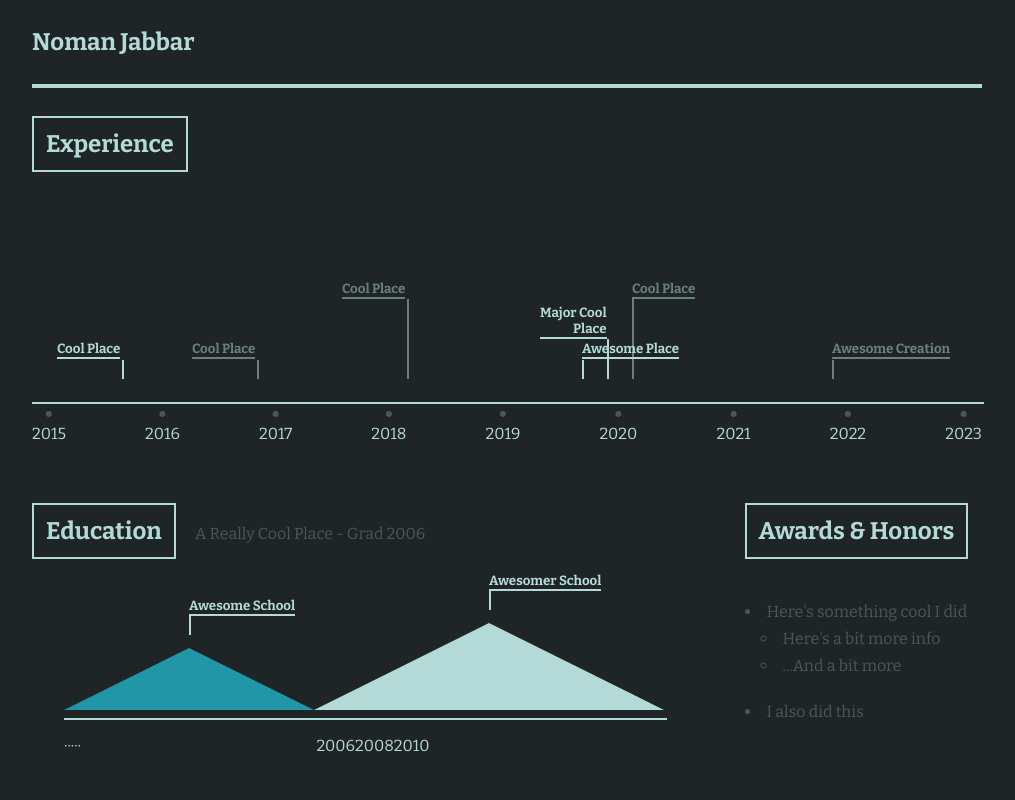
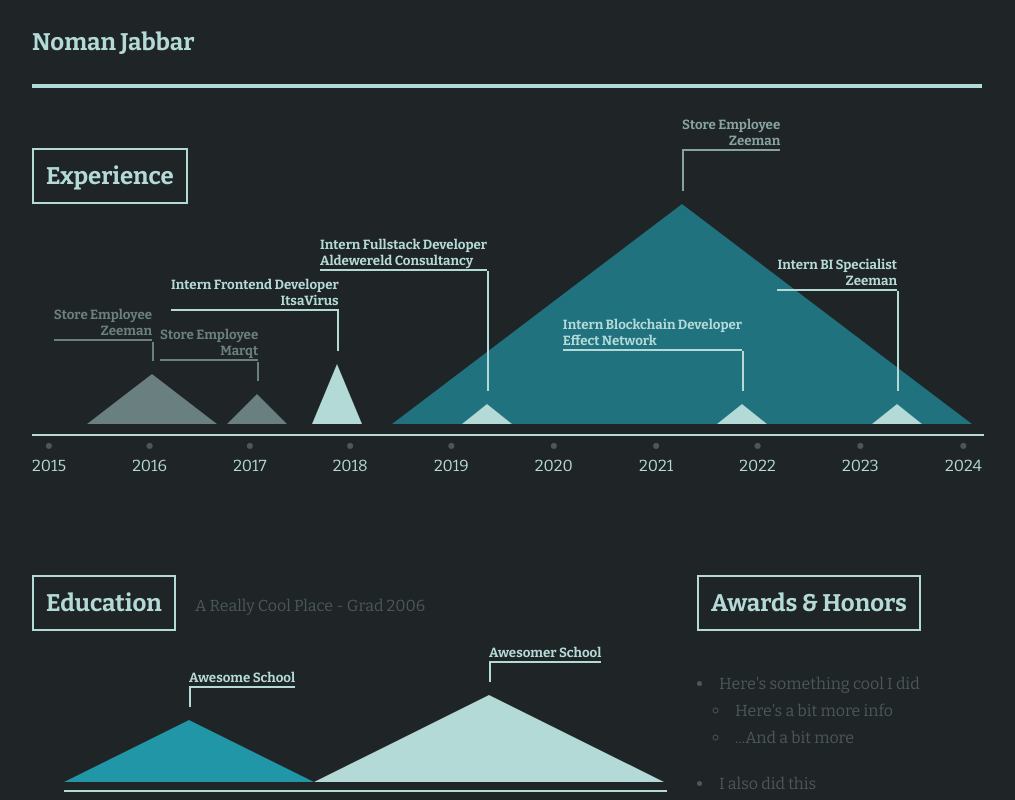
Before and after one commit to jabbarn/jabbarn.github.io, a Nuxt app: page / in a window 1280 px wide. Shown: the top 800 px of the page, without its empty margins (133-1148 px from the left). Built offline with nearby package versions, Linux system fonts and the light colour scheme.

Commit message:
finish experience

```diff
--- a/app.vue
+++ b/app.vue
@@ -11,39 +11,39 @@
     <h2>Experience</h2>
 
     <div class="data">
-      <div class="up-arrow data-item" id="item1">
-        <h5>Awesome Place</h5>
-        <span>&nbsp;</span>
+      <div class="data-item" id="item1">
+        <h5>Store Employee<br><span>Zeeman</span></h5>
+        <span class="symbol">&nbsp;</span>
       </div>
 
       <div class="data-item" id="item2">
-        <h5>Awesome Creation</h5>
-        <span>&nbsp;</span>
+        <h5>Store Employee<br><span>Marqt</span></h5>
+        <span class="symbol">&nbsp;</span>
       </div>
 
       <div class="data-item" id="item3">
-        <h5>Cool Place</h5>
-        <span>&nbsp;</span>
+        <h5>Intern Frontend Developer<br><span>ItsaVirus</span></h5>
+        <span class="symbol">&nbsp;</span>
       </div>
 
       <div class="data-item" id="item4">
-        <h5>Cool Place</h5>
-        <span>&nbsp;</span>
+        <h5>Intern Fullstack Developer<br><span>Aldewereld Consultancy</span></h5>
+        <span class="symbol">&nbsp;</span>
       </div>
 
       <div class="data-item" id="item5">
-        <h5>Cool Place</h5>
-        <span>&nbsp;</span>
+        <h5>Intern Blockchain Developer <br><span>Effect Network</span></h5>
+        <span class="symbol">&nbsp;</span>
       </div>
 
       <div class="data-item" id="item6">
-        <h5>Cool Place</h5>
-        <span>&nbsp;</span>
+        <h5>Intern BI Specialist<br><span>Zeeman</span></h5>
+        <span class="symbol">&nbsp;</span>
       </div>
 
-      <div class="data-item" id="item7">
-        <h5>Major Cool<br/>Place</h5>
-        <span>&nbsp;</span>
+      <div class="highlighted data-item" id="item7">
+        <h5> Store Employee<br><span>Zeeman</span></h5>
+        <span class="symbol">&nbsp;</span>
       </div>
     </div>
 
@@ -84,6 +84,10 @@
       <div class="year-item">
         <div class="dot">&#183;</div>
         <div class="year">2023</div>
+      </div>
+      <div class="year-item">
+        <div class="dot">&#183;</div>
+        <div class="year">2024</div>
       </div>
     </div>
     <span></span>
--- a/assets/scss/main.scss
+++ b/assets/scss/main.scss
@@ -73,7 +73,7 @@
 }
 
 .qual {
-  margin-bottom: 40px;
+  margin: 40px 0;
 
   hr {
     margin: 0 auto;
@@ -87,20 +87,32 @@
   width: 100%;
   margin-bottom: 10px;
 
+
   .data-item {
     position: absolute;
     width: 0;
     height: 0;
     bottom: 0;
+    border-left-style:  solid;
+    border-left-color: transparent;
+    border-right-style: solid;
+	  border-right-color: transparent;
+    border-bottom-style: solid;
+    border-bottom-color: $lightestBlue;
+    ;
+
+    &.highlighted {
+      border-bottom-color: $blue;
+    }
 
     h5 {
       position: absolute;
       bottom: 10px;
       white-space: nowrap;
-      border-bottom: 2px solid     $lightestBlue;
+      border-bottom: 2px solid $lightestBlue;
     }
 
-    span {
+    span.symbol {
       position: absolute;
       bottom: 13px;
       border-left: 2px solid $lightestBlue;
@@ -110,101 +122,121 @@
 
 #item1 {
   z-index: 1;
-  right: 0;
-	border-left: 400px solid transparent;
-	border-right: 400px solid transparent;
-	border-bottom: 0px solid $blue;
+  left: 55px;
+  opacity: .5;
+	border-left-width: 65px;
+	border-right-width: 65px;
+	border-bottom-width: 50px;
+
+  h5 {
+    position: absolute;
+    text-align: right;
+    right: 0;
+  }
 }
 
 #item2 {
   z-index: 5;
-  right: 50px;
-  border-left: 100px solid transparent;
-	border-right: 100px solid transparent;
+  left: 195px;
+  border-left-width: 30px;
+	border-right-width: 30px;
 	opacity: .5;
-	border-bottom: 0px solid $lightestBlue;
+	border-bottom-width: 30px;
+
+  h5 {
+    left: -97px;
+    text-align: right;
+  }
 }
 
 #item3 {
-  z-index: 5;
-  left: 60px;
-  border-left: 30px solid transparent;
-	border-right: 30px solid transparent;
-	border-bottom: 0px solid $blue;
+  z-index: 11;
+  left: 280px;
+  border-left-width: 25px;
+	border-right-width: 25px;
+	border-bottom-width: 60px;
 
   h5 {
+    text-align: right;
     position: absolute;
-    left: -65px;
+    left: -166px;
+    bottom: 30px;
+  }
+
+  span.symbol {
+    line-height: 40px;
   }
 }
 
 #item4 {
-  z-index: 5;
-  left: 150px;
-  border-left: 75px solid transparent;
-	border-right: 75px solid transparent;
-	opacity: .5;
-	border-bottom: 0px solid $lightestBlue;
+  z-index: 11;
+  left: 430px;
+  border-left-width: 25px;
+	border-right-width: 25px;
+	border-bottom-width: 20px;
 
   h5 {
     position: absolute;
-    left: -65px;
+    right: 0px;
+    bottom: 110px
+  }
+  span.symbol {
+    line-height: 120px;
   }
 }
 
 #item5 {
-  z-index: 5;
-  left: 300px;
-  border-left: 75px solid transparent;
-	border-right: 75px solid transparent;
-	opacity: .5;
-	border-bottom: 0px solid $lightestBlue;
+  z-index: 11;
+  left: 685px;
+  border-left-width: 25px;
+	border-right-width: 25px;
+	border-bottom-width: 20px;
+
+  h5 {
+    position: absolute;
+    right: 0;
+    bottom: 30px;
+  }
+
+  span.symbol {
+    line-height: 40px;
+  }
+}
+
+#item6 {
+  z-index: 11;
+  left: 840px;
+  border-left-width: 25px;
+	border-right-width: 25px;
+	border-bottom-width: 20px;
 
   h5 {
     text-align: right;
     position: absolute;
-    left: -65px;
-    bottom: 70px;
+    right: 0;
+    bottom: 90px;
   }
 
-  span {
-    line-height: 80px;
-  }
-}
-
-#item6 {
-  z-index: 5;
-  left: 400px;
-  border-left: 200px solid transparent;
-	border-right: 200px solid transparent;
-	opacity: .5;
-	border-bottom: 0px solid $lightestBlue;
-
-  h5 {
-    position: absolute;
-    bottom: 70px;
-  }
-
-  span {
-    line-height: 80px;
+  span.symbol {
+    line-height: 100px;
   }
 }
 
 #item7 {
   z-index: 10;
-  left: 450px;
-  border-left: 125px solid transparent;
-	border-right: 125px solid transparent;
-	border-bottom: 0px solid $lightestBlue;
+  left: 360px;
+  opacity: .7;
+  border-left-width: 290px;
+	border-right-width: 290px;
+  border-bottom-width: 220px;
 
   h5 {
     text-align: right;
     position: absolute;
-    left: -67px;
     bottom: 30px;
   }
 
-  span {
+  span.symbol {
     line-height: 40px;
   }
 }
```
